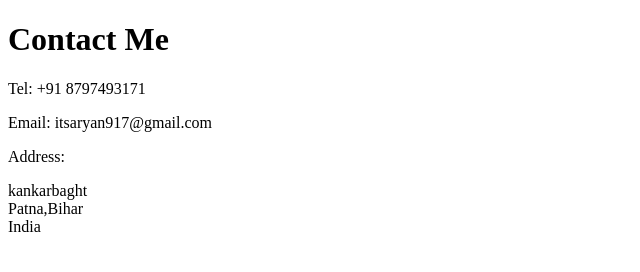
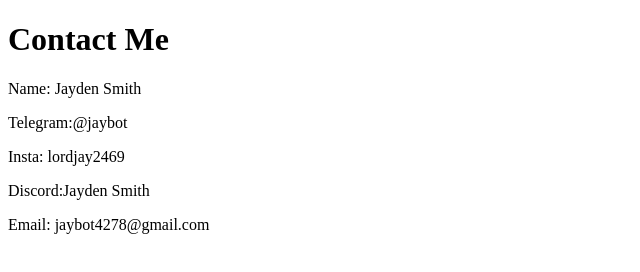
Before and after one commit to Lord2s/RESUME, a plain HTML site: page contact.html in a window 1280 px wide. Shown: the whole page, without its empty margins (0-640 px from the left). Drawn offline with Linux system fonts and the light colour scheme.

Commit message:
Update contact.html

```diff
--- a/contact.html
+++ b/contact.html
@@ -7,14 +7,11 @@
 </head>
 <body>
     <h1>Contact Me</h1>
-<p>Tel: +91 8797493171</p>
-<p>Email: itsaryan917@gmail.com</p>
-<p>Address:</p>
-<p>
-  kankarbaght<br />
-  Patna,Bihar<br />
-  India <br />
-</p>
+<p>Name: Jayden Smith</p>
+<p>Telegram:@jaybot</p>
+<p>Insta: lordjay2469</p>
+<p>Discord:Jayden Smith</p>
+<p>Email: jaybot4278@gmail.com </p>
 
 </body>
 </html>
```
